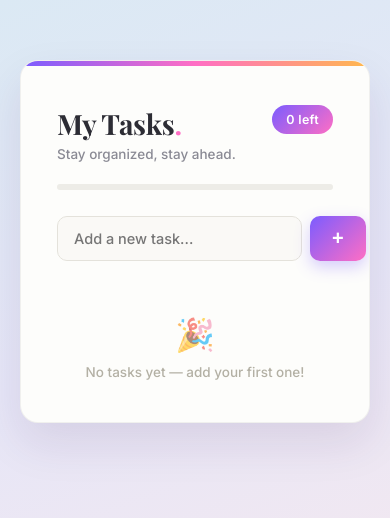
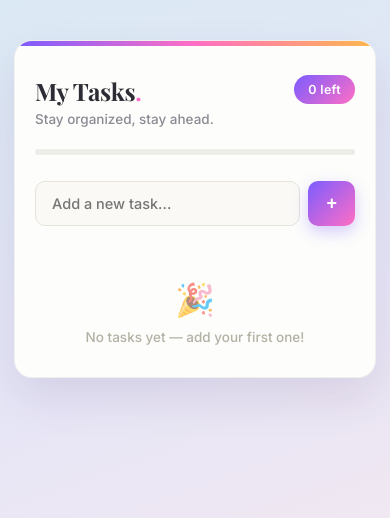
Before and after one commit to Rumii106/rumii106.github.io, a plain HTML site: page Todo.html in a window 390 px wide. Drawn offline with nearby package versions, Linux system fonts and the light colour scheme.

Commit message:
Enhance Todo.html with responsive styles
Added styles for responsive design and improved layout.

```diff
--- a/Todo.html
+++ b/Todo.html
@@ -8,6 +8,11 @@
   @import url('https://fonts.googleapis.com/css2?family=Playfair+Display:wght@600;700&family=Inter:wght@400;500;600;700&display=swap');
 
   * { margin: 0; padding: 0; box-sizing: border-box; }
+
+  html, body {
+    overflow-x: hidden;
+    width: 100%;
+  }
 
   body {
     /* Peaceful sky-like gradient — soft blue to lavender to soft pink, very gentle */
@@ -48,6 +53,8 @@
     align-items: flex-start;
     margin-top: 8px;
     margin-bottom: 4px;
+    gap: 10px;
+    flex-wrap: wrap;
   }
 
   h1 {
@@ -68,6 +75,7 @@
     border-radius: 20px;
     white-space: nowrap;
     letter-spacing: 0.3px;
+    flex-shrink: 0;
   }
 
   .subtitle {
@@ -100,6 +108,7 @@
 
   #taskInput {
     flex: 1;
+    min-width: 0;
     padding: 13px 16px;
     border: 1.5px solid #e4e2db;
     border-radius: 10px;
@@ -123,6 +132,7 @@
     font-size: 20px;
     transition: transform 0.15s;
     box-shadow: 0 6px 16px rgba(123,92,255,0.3);
+    flex-shrink: 0;
   }
   #addBtn:hover { transform: translateY(-1px) scale(1.02); }
   #addBtn:active { transform: scale(0.96); }
@@ -192,6 +202,7 @@
     padding: 4px;
     font-weight: 700;
     transition: color 0.15s;
+    flex-shrink: 0;
   }
   .delete-btn:hover { color: #b03a3a; }
 
@@ -217,6 +228,14 @@
     font-size: 14.5px;
     color: #ff6ec4;
     display: none;
+  }
+
+  /* Extra breathing room fix for small phones */
+  @media (max-width: 420px) {
+    body { padding: 40px 14px; }
+    .app { padding: 26px 20px; }
+    h1 { font-size: 24px; }
+    #addBtn { padding: 0 18px; font-size: 18px; }
   }
 </style>
 </head>
@@ -343,6 +362,5 @@
   // Run once at the start so the empty message shows correctly
   updateStats();
 </script>
-
 </body>
-</html>
+    </html>
```
